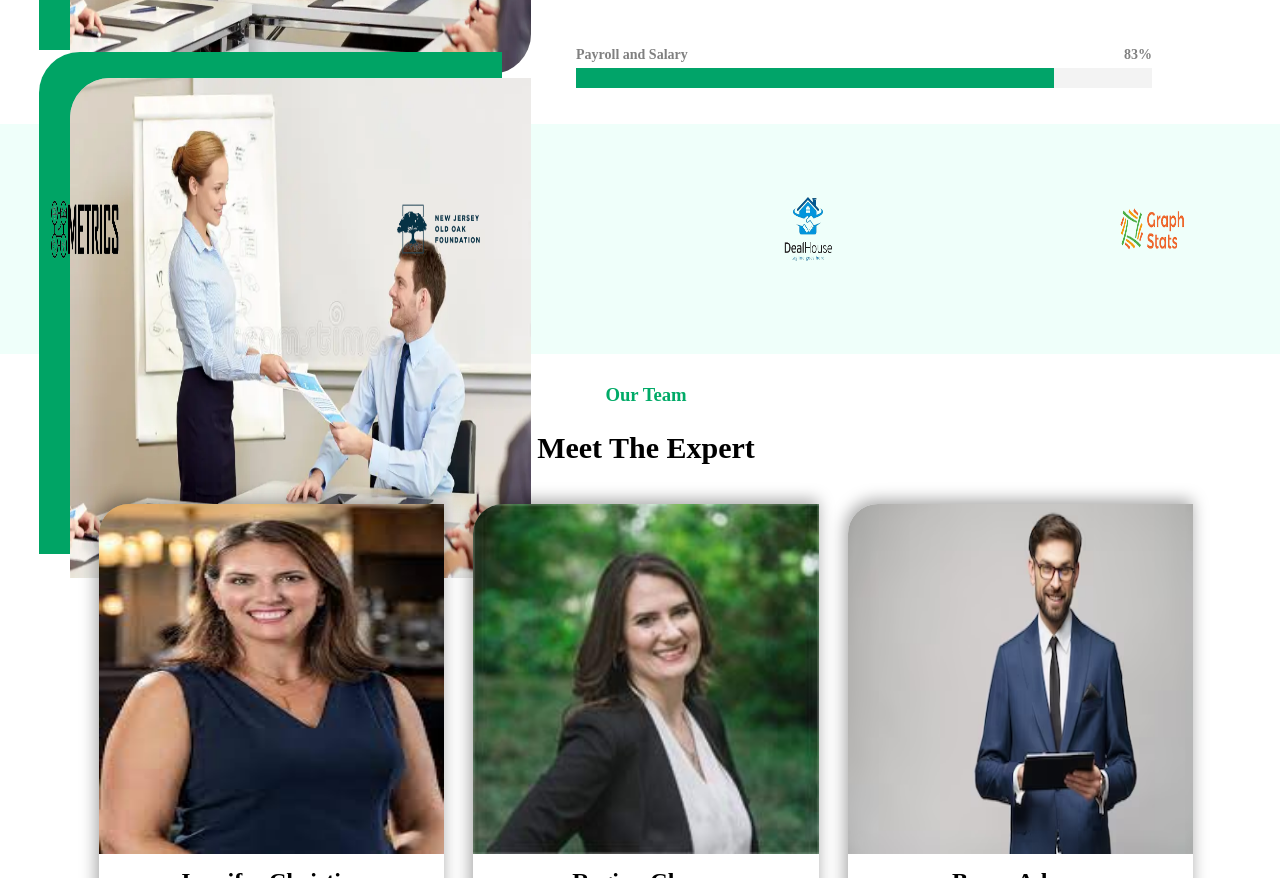
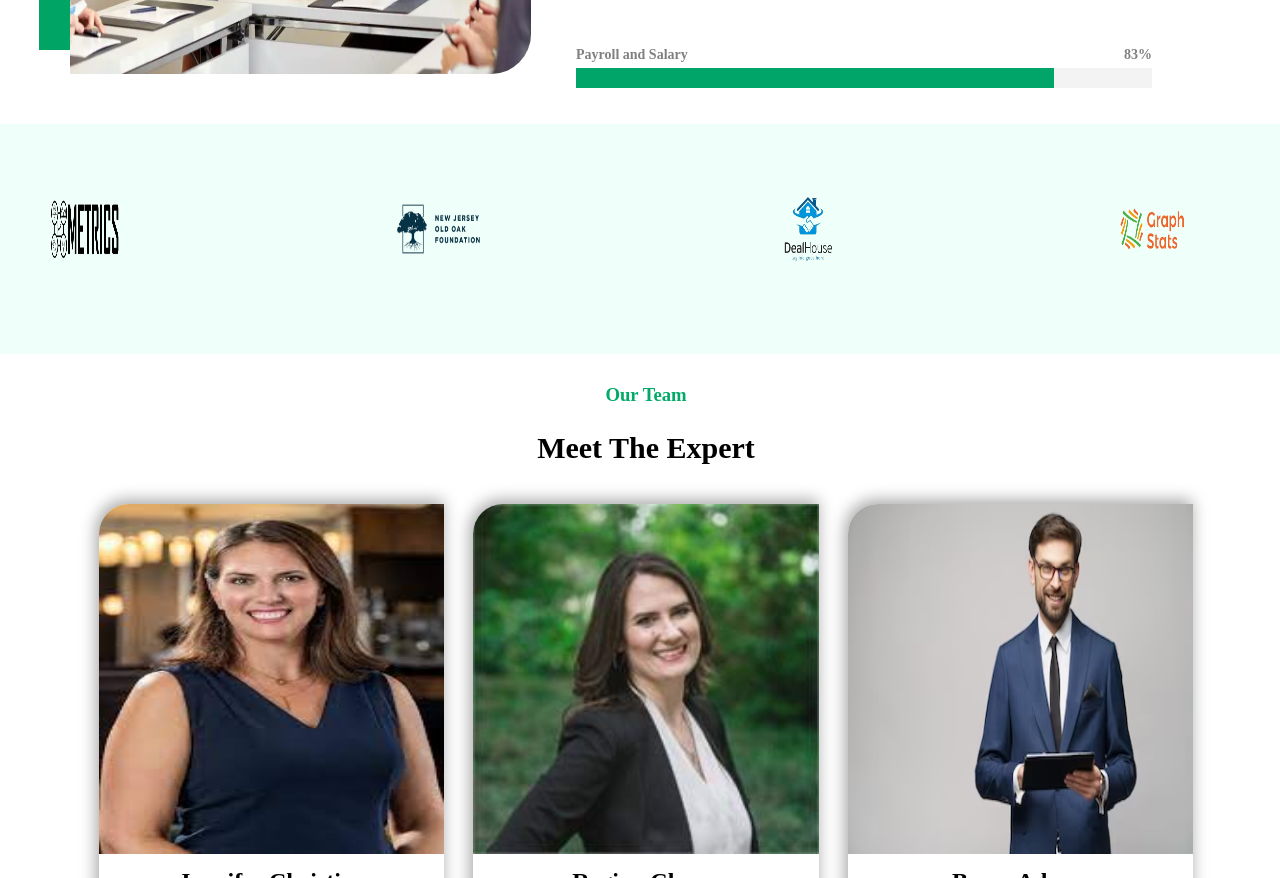
Before and after one commit to Janin31/Financerr-Janine, a plain HTML site: page index.html in a window 1280 px wide. Shown: the part 2418-3296 px from the top of the page. Drawn offline with Linux system fonts and the light colour scheme.

Commit message:
Update index.html

```diff
--- a/index.html
+++ b/index.html
@@ -191,7 +191,6 @@
       <div class="holder">
         <div class="eLeft">
           <img src="back.webp" alt="">
-          <img src="back.webp" alt="">
         </div>
         <div class="eRight">
           <h3>Who We Are</h3>
```
